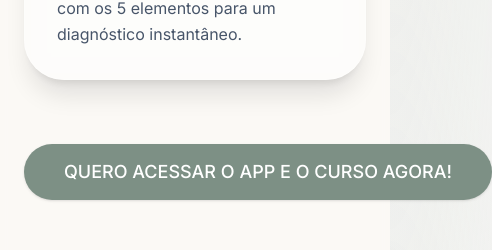
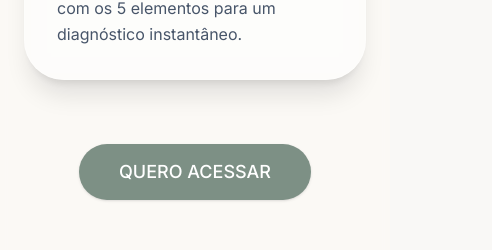
Before and after one commit to SamuraidoCopy/meu-corpo-minha-mente, a Next.js app: page /o-mapa-da-raiz in a window 390 px wide. Shown: the part 2172-2422 px from the top of the page, 492 px wide, since content can reach past the window. Built offline with nearby package versions, Linux system fonts and the light colour scheme; a web font is replaced by a local one.

Commit message:
fix: correct mobile CTA labels and order

```diff
--- a/src/app/o-mapa-da-raiz/page.tsx
+++ b/src/app/o-mapa-da-raiz/page.tsx
@@ -173,7 +173,8 @@ export default function SalesPage() {
 
                     <div className="mt-16 text-center">
                         <Button className="bg-wellness-sage text-white rounded-full px-10 h-14 text-lg">
-                            QUERO ACESSAR O APP E O CURSO AGORA!
+                            <span className="md:hidden">QUERO ACESSAR</span>
+                            <span className="hidden md:inline">QUERO ACESSAR O APP E O CURSO AGORA!</span>
                         </Button>
                     </div>
                 </div>
@@ -306,7 +307,7 @@ export default function SalesPage() {
                         </ul>
 
                         <Button className="w-full h-18 md:h-24 rounded-full text-xl md:text-2xl bg-wellness-gold hover:bg-wellness-gold/90 text-white shadow-2xl shadow-wellness-gold/20 transform hover:-translate-y-1 transition-all">
-                            <span className="md:hidden">QUERO ACESSAR</span>
+                            <span className="md:hidden">QUERO O DESCONTO</span>
                             <span className="hidden md:inline">LIBERAR MEU ACESSO COM DESCONTO AGORA</span>
                         </Button>
                     </div>
```
